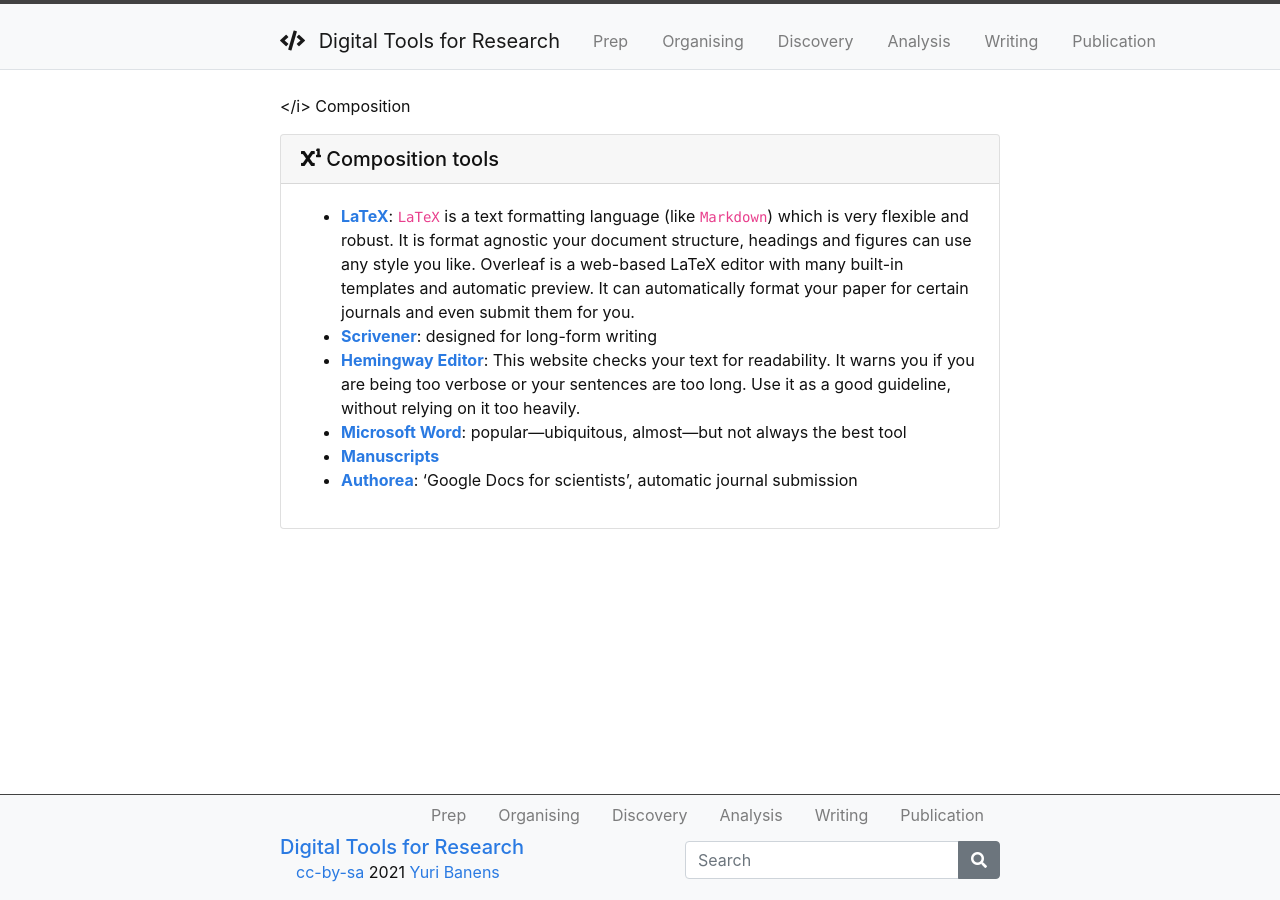
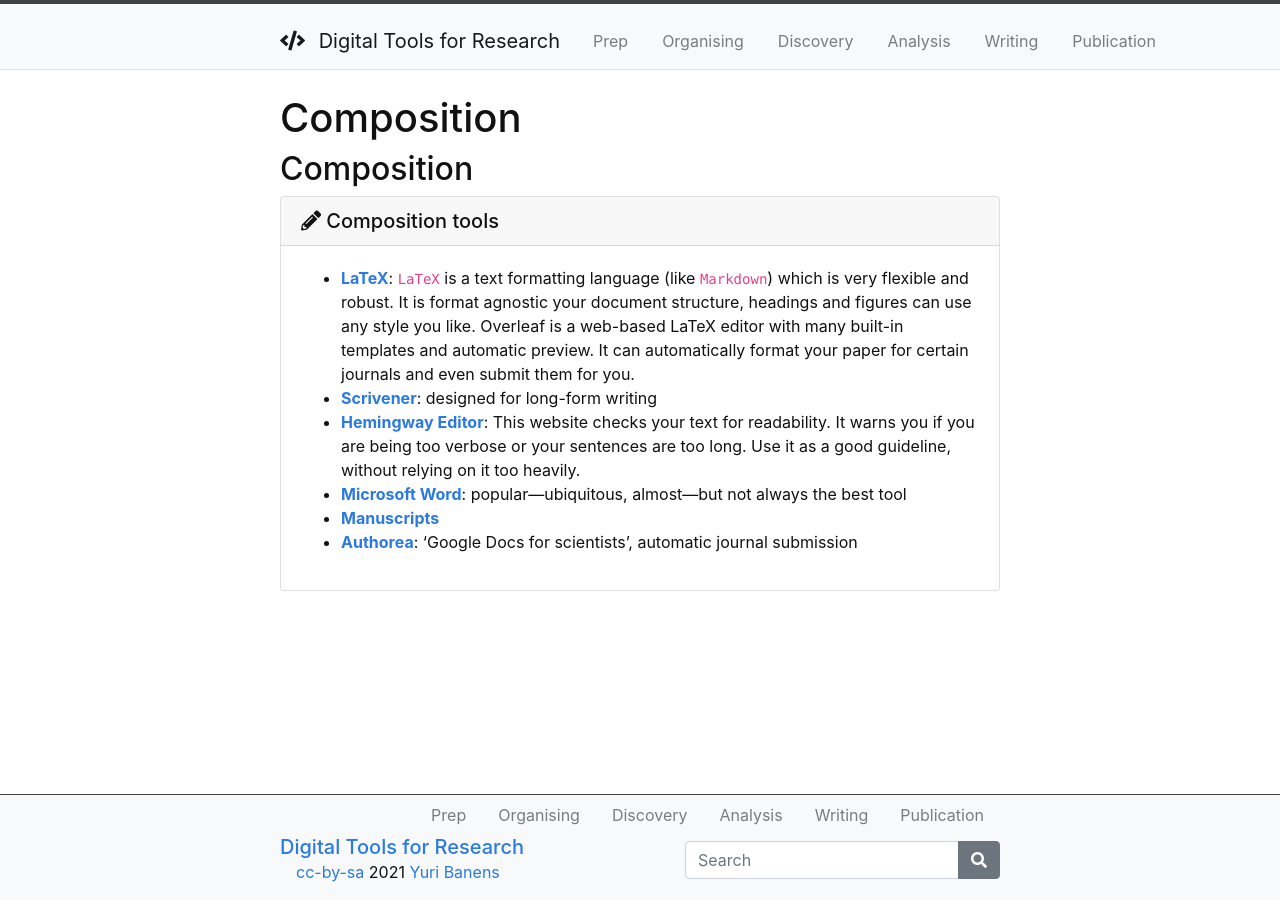
Before and after one commit to GriffithUniLibrary/digital-tools-modular, a Jekyll site: the page built from content/5-writing-composition.md, in a window 1280 px wide. Built offline with Jekyll 4.4.1, drawn with Linux system fonts in a browser that asks for light colours; our own code applies the rules of GitHub Pages for plain Markdown files.

Commit message:
Composition

```diff
--- a/content/5-writing-composition.md
+++ b/content/5-writing-composition.md
@@ -1,4 +1,4 @@
-</i> Composition
+## Composition
 
 {% capture compostition %}
 - **[LaTeX](https://www.overleaf.com)**: `LaTeX` is a text formatting language (like `Markdown`) which is very flexible and robust. It is format agnostic your document structure, headings and figures can use any style you like. Overleaf is a web-based LaTeX editor with many built-in templates and automatic preview. It can automatically format your paper for certain journals and even submit them for you.
@@ -8,4 +8,4 @@
 - **[Manuscripts](https://www.manuscriptsapp.com)**
 - **[Authorea](https://www.authorea.com)**: 'Google Docs for scientists', automatic journal submission
 {% endcapture %}
-{% include card.html header="<i class='fas fa-superscript'></i> Composition tools" text=compostition %}
+{% include card.html header="<i class='fas fa-pencil-alt'></i> Composition tools" text=compostition %}
```
